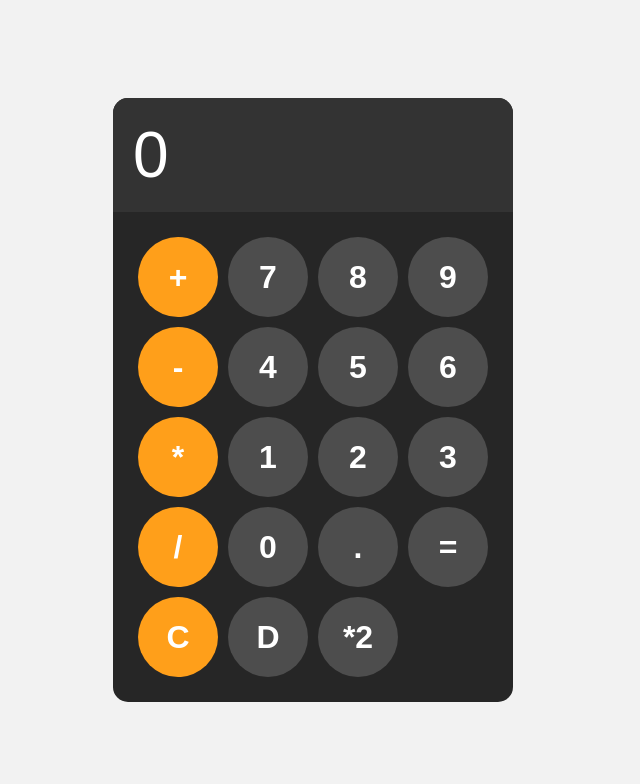
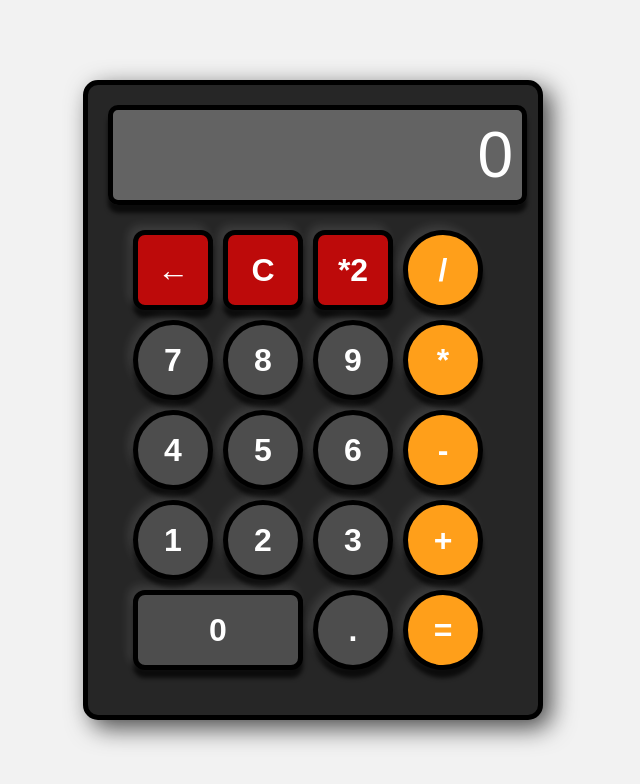
Before and after one commit to Daggahh/calculatorW, a plain HTML site: page index.html in a window 1280 px wide. Both pictures are taken after a click on the button "*2". Shown: the whole page, without its empty margins (327-967 px from the left). Drawn offline with Linux system fonts and the light colour scheme.

Commit message:
new update

```diff
--- a/calc.css
+++ b/calc.css
@@ -1,65 +1,94 @@
-body{
+body {
   margin: 0;
   display: flex;
+  flex-wrap: wrap;
   justify-content: center;
   align-items: center;
   height: 100vh;
   background-color: hsl(0, 0%, 95%);
+  font-family: Arial, Helvetica, sans-serif;
 }
 
-#calculator{
-    font-family: Arial, Helvetica, sans-serif;
+#calculator {
   background-color: hsl(0, 0%, 15%);
   border-radius: 15px;
+    box-shadow:  8px 8px 25px rgba(0, 0, 0, 0.7);
+  padding: 20px;
+  padding-right: 30px;
   max-width: 400px;
   overflow: hidden;
+    border: 5px solid black;
 }
 
-#display{
-    width: 100%;
+#display {
+  width: 400px;
+  height: 50px;
   padding: 20px;
+  padding-right: 9px;
+  padding-left: 0px;
   font-size: 4rem;
-    text-align: left;
-    border: none;
-    background-color: hsl(0, 0%, 20%);
+  text-align: right;
+  border: 5px solid #000;
+    box-shadow:  0px 8px 4px rgba(0, 0, 0, 0.7);
+  border-radius: 10px;
   color: white;
 }
 
-#keys{
+#buttons {
   display: grid;
   grid-template-columns: repeat(4, 1fr);
   gap: 10px;
   padding: 25px;
 }
 
-button{
+button {
   width: 80px;
   height: 80px;
   border-radius: 50%;
-    border: none;
+  border: 5px solid black;
   background-color: hsl(0, 0%, 30%);
   color: white;
   font-size: 2rem;
   font-weight: bold;
   cursor: pointer;
+  box-shadow:  -5px -5px 10px rgba(255, 255, 255, 0.1), 0px 8px 4px rgba(0, 0, 0, 0.7);
 }
 
-button:hover{
+button:hover {
   background-color: hsl(0, 0%, 40%);
 }
 
-button:active{
+button:active {
   background-color: hsl(0, 0%, 50%);
 }
 
-.operator-btn{
+.operator-btn {
   background-color: hsl(35, 100%, 55%);
 }
 
-.operator-btn:hover{
+.operator-btn:hover {
   background-color: hsl(35, 100%, 65%);
 }
 
-.operator-btn:active{
+.operator-btn:active {
   background-color: hsl(35, 100%, 75%);
 }
+
+.spec-btn {
+  background-color: hsl(0, 90%, 39%);
+  border-radius: 12px;
+}
+
+.spec-btn:hover {
+  background-color: hsl(0, 90%, 55%);
+}
+
+.spec-btn:active {
+  background-color: hsl(0, 90%, 75%);
+}
+
+#zero{
+    border-radius: 12px;
+    grid-column: span 2;
+    width: 100% ;
+}
--- a/calc.js
+++ b/calc.js
@@ -1,29 +1,129 @@
+function add(a, b) {
+  return a + b;
+}
+
+function minus(a, b) {
+  return a - b;
+}
+
+function multiply(a, b) {
+  return a * b;
+}
+
+function divide(a, b) {
+return b === 0 ? "Error" : a / b;
+}
+
+function multiplyByTwo() {
+  let multipliedValue = parseFloat(display.value) * 2;
+  if (multipliedValue.toString().length > 9) {
+        multipliedValue = multipliedValue.toExponential(4);
+    }else {
+        multipliedValue = parseFloat(multipliedValue.toPrecision(9));
+    }
+
+      document.getElementById("display").value = multipliedValue;
+}
+
+function operator(operator, num1, num2) {
+  switch (operator) {
+    case "+":
+      return add(num1, num2);
+    case "-":
+      return minus(num1, num2);
+    case "*":
+      return multiply(num1, num2);
+    case "/":
+      return divide(num1, num2);
+    default:
+      return null;
+  }
+}
+
+let displayValue = "0";
+let firstOperand = null;
+let secondOperand = null;
+let currentOperator = null;
+
 const display = document.getElementById("display");
 
-function appendToDisplay(input){
-    display.value += input;
+function clearDisplay() {
+  displayValue = "0";
+  firstOperand = null;
+  secondOperand = null;
+  currentOperator = null;
+  updateDisplay();
 }
 
-function clearDisplay(){
-    display.value = "";
+function backSpace() {
+  displayValue = displayValue.slice(0, -1) || "0";
+  updateDisplay();
 }
 
-function deleteDisplay(){
-let newValue = display.value.slice(0, -1);
-document.getElementById("display").value = newValue;
+function appendToDisplay(value) {
+    if (displayValue.length < 9){
+  if (displayValue === "0" && value !== ".") {
+    displayValue = value.toString();
+  } else if (value === "." && displayValue.includes(".")) {
+    return;
+  } else {
+    displayValue += value.toString();
+  }
+  updateDisplay();
+}
 }
 
-function multiplyByTwo(){
-    let multipliedValue = display.value * 2;
-    document.getElementById("display").value = multipliedValue;
-    // display.value = (display.value)*2;
+function updateDisplay() {
+  display.value = displayValue;
 }
 
-function calculate(){
-    try{
-        display.value = eval(display.value);
+function calculate() {
+  if (currentOperator && firstOperand !== null) {
+    secondOperand = parseFloat(displayValue);
+    let result = operator(currentOperator, firstOperand, secondOperand);
+
+    if (typeof result === "string") {
+      displayValue = result;
+    } else {
+      displayValue = roundResult(result).toString();
+      firstOperand = result;
     }
-    catch{
-        display.value = "Error"
+    currentOperator = null;
+    updateDisplay();
+  } else {
+    firstOperand = parseFloat(displayValue);
+  }
+}
+
+function roundResult(num) {
+    let numString = num.toString();
+    if (numString.length > 9) {
+        return num.toExponential(4);
     }
+
+    return parseFloat(num.toPrecision(9));
 }
+
+function handleOperator(operator) {
+  if (currentOperator && secondOperand !== null) {
+    calculate();
+  }
+  currentOperator = operator;
+  firstOperand = parseFloat(displayValue);
+  displayValue = "0";
+    updateDisplay();
+}
+
+document.addEventListener("keydown", (event) => {
+  if (event.key >= 0 && event.key <= 9) {
+    appendToDisplay(event.key);
+  } else if (["+", "-", "*", "/"].includes(event.key)) {
+    handleOperator(event.key);
+  } else if (event.key === "Enter") {
+    calculate();
+  } else if (event.key === "Backspace") {
+    backSpace();
+  } else if (event.key === "Escape") {
+    clearDisplay();
+  }
+});
--- a/index.html
+++ b/index.html
@@ -1,35 +1,46 @@
 <!DOCTYPE html>
 <html lang="en">
   <head>
-    <meta charset="UTF-8">
-    <meta name="viewport" content="width=device-width, initial-scale=1.0">
+    <meta charset="UTF-8" />
+    <meta name="viewport" content="width=device-width, initial-scale=1.0" />
     <title>Calculator</title>
-    <link rel="stylesheet" href="calc.css">
+    <link rel="stylesheet" href="calc.css" />
   </head>
   <body>
     <div id="calculator">
-        <input id="display" readonly>
-        <div id="keys">
-            <button onclick="appendToDisplay('+')" class="operator-btn">+</button>
-            <button onclick="appendToDisplay('7')">7</button>
-            <button onclick="appendToDisplay('8')">8</button>
-            <button onclick="appendToDisplay('9')">9</button>
-            <button onclick="appendToDisplay('-')" class="operator-btn">-</button>
-            <button onclick="appendToDisplay('4')">4</button>
-            <button onclick="appendToDisplay('5')">5</button>
-            <button onclick="appendToDisplay('6')">6</button>
-            <button onclick="appendToDisplay('*')" class="operator-btn">*</button>
+      <input type="text" id="display" disabled value="0" readonly />
+      <div id="buttons">
+        <button onclick="backSpace()" class="spec-btn btn">&LeftArrow;</button>
+        <button onclick="clearDisplay()" class="spec-btn btn">C</button>
+        <button onclick="multiplyByTwo()" class="spec-btn btn">*2</button>
+        <button onclick="handleOperator('/')" class="operator-btn btn">
+          /
+        </button>
+
+        <button class="btn" onclick="appendToDisplay('7')">7</button>
+        <button class="btn" onclick="appendToDisplay('8')">8</button>
+        <button class="btn" onclick="appendToDisplay('9')">9</button>
+        <button onclick="handleOperator('*')" class="operator-btn btn">
+          *
+        </button>
+
+        <button class="btn" onclick="appendToDisplay('4')">4</button>
+        <button class="btn" onclick="appendToDisplay('5')">5</button>
+        <button class="btn" onclick="appendToDisplay('6')">6</button>
+        <button onclick="handleOperator('-')" class="operator-btn btn">
+          -
+        </button>
+
         <button onclick="appendToDisplay('1')">1</button>
         <button onclick="appendToDisplay('2')">2</button>
         <button onclick="appendToDisplay('3')">3</button>
-            <button onclick="appendToDisplay('/')" class="operator-btn">/</button>
-            <button onclick="appendToDisplay('0')">0</button>
-            <button onclick="appendToDisplay('.')">.</button>
-            <button onclick="calculate()">=</button>
-            <button onclick="clearDisplay()" class="operator-btn">C</button>
-            <button onclick="deleteDisplay()">D</button>
-            <button onclick="multiplyByTwo('*2')">*2</button>
+        <button onclick="handleOperator('+')" class="operator-btn btn">
+          +
+        </button>
 
+        <button class="btn" onclick="appendToDisplay('0')" id="zero">0</button>
+        <button class="btn" onclick="appendToDisplay('.')">.</button>
+        <button onclick="calculate()" class="operator-btn btn">=</button>
       </div>
     </div>
     <script src="calc.js"></script>
```
Lines whose indentation alone changed are shown as unchanged.
